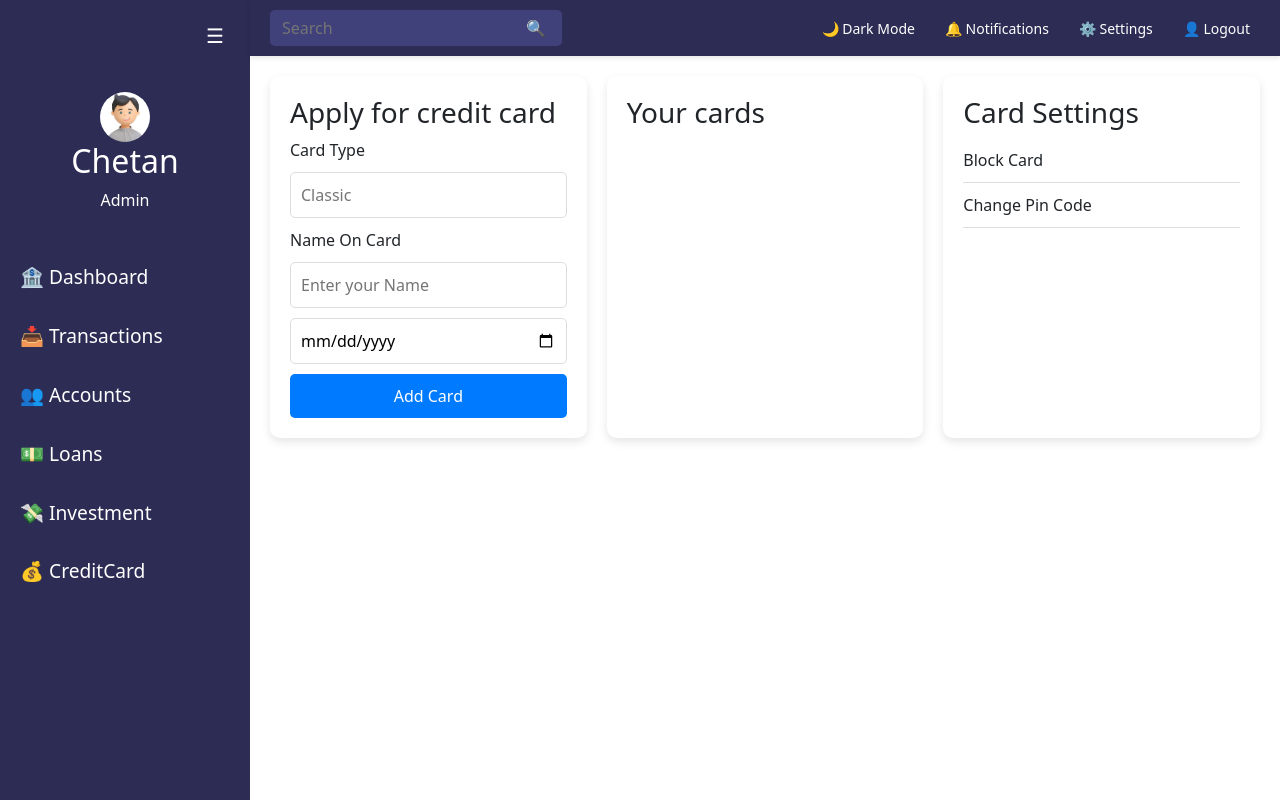
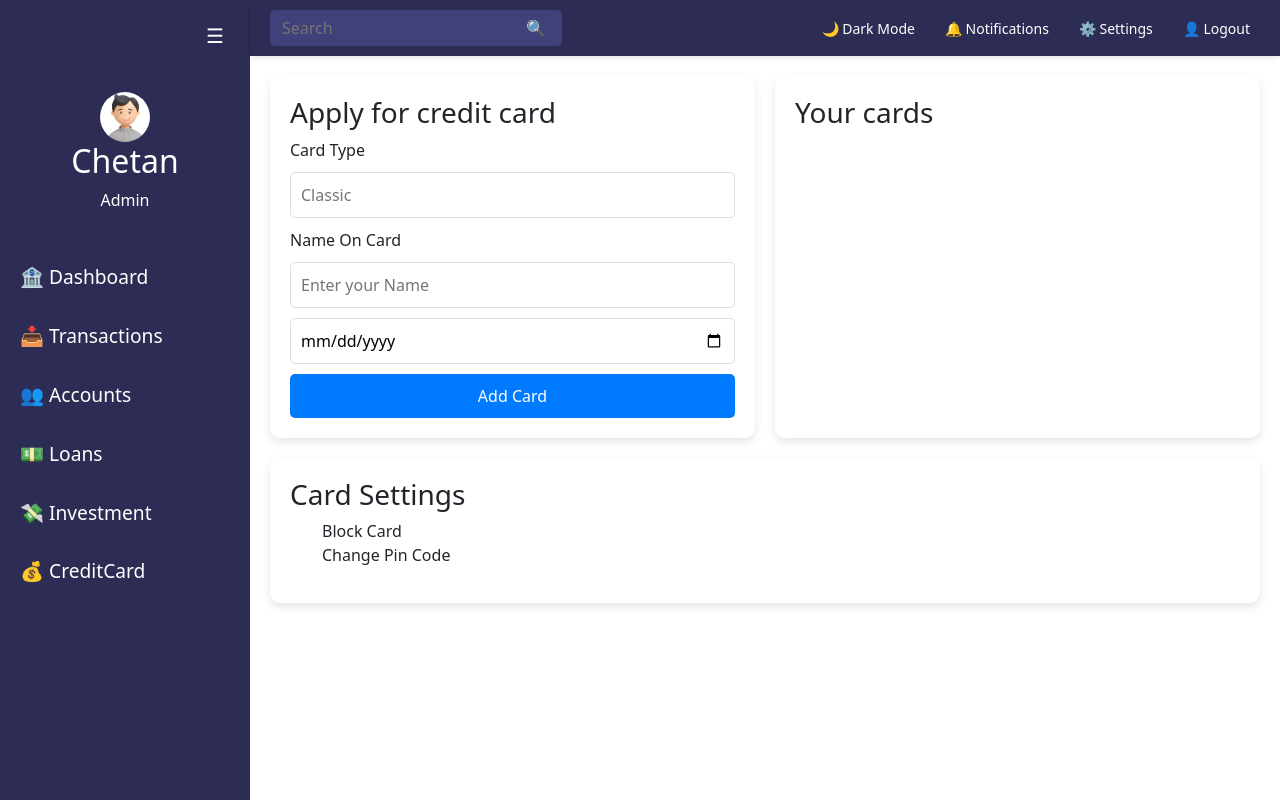
Before and after one commit to AdizZGit/FINAL-finvault-, a React (Create React App) app: page /UserCredit in a window 1280 px wide. Built offline with nearby package versions, Linux system fonts and the light colour scheme.

Commit message:
user side credit card

```diff
--- a/src/pages/UserCredit.css
+++ b/src/pages/UserCredit.css
@@ -2,6 +2,7 @@
     display: flex;
     gap: 20px;
   }
+
 
   .add-card {
     flex: 1;
@@ -54,3 +55,16 @@
   .card-settings ul li:hover {
     color: #007bff;
   }
+
+
+  .card-settings-1{
+    display: block;
+    background: white;
+    margin-top: 20px;
+    padding: 20px;
+    border-radius: 10px;
+    box-shadow: 0 4px 10px rgba(0, 0, 0, 0.1);
+  }
+  .card-settings-1 ul{
+    list-style: none;
+  }
--- a/src/pages/UserCredit.jsx
+++ b/src/pages/UserCredit.jsx
@@ -3,6 +3,7 @@ import './UserCredit.css';
 
 export default function UserCredit() {
   return (
+    <div>
       <div className="add-card-settings">
         <div className="add-card">
           <h3>Apply for credit card</h3>
@@ -18,7 +19,8 @@ export default function UserCredit() {
         <div className='card-settings'>
           <h3>Your cards</h3>
         </div>
-      <div className="card-settings">
+      </div>
+      <div className="card-settings-1">
         <h3>Card Settings</h3>
         <ul>
           <li>Block Card</li>
```
Lines whose indentation alone changed are shown as unchanged.
